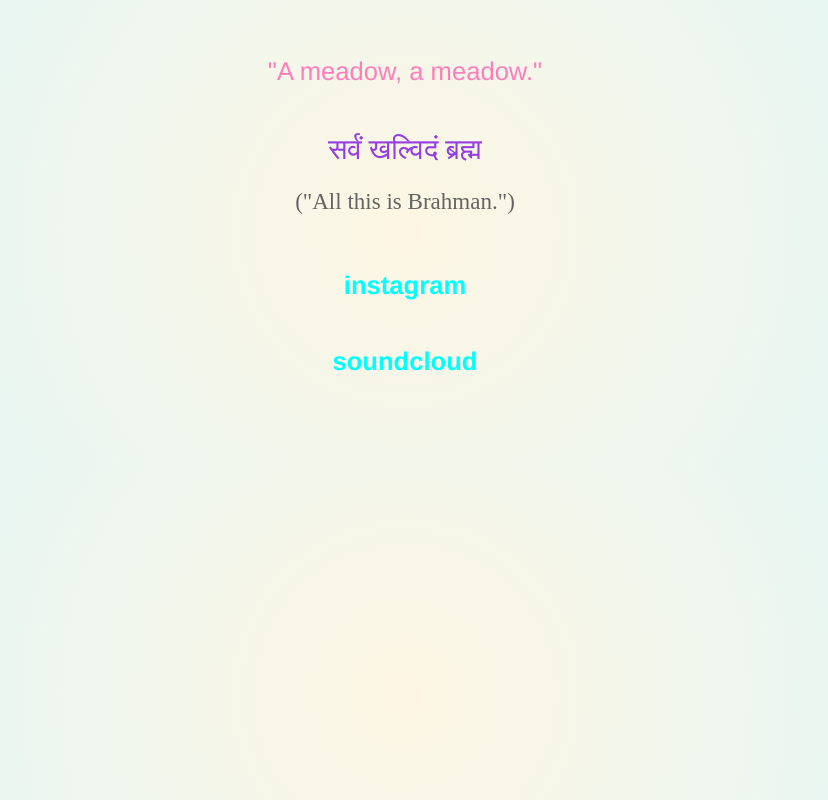
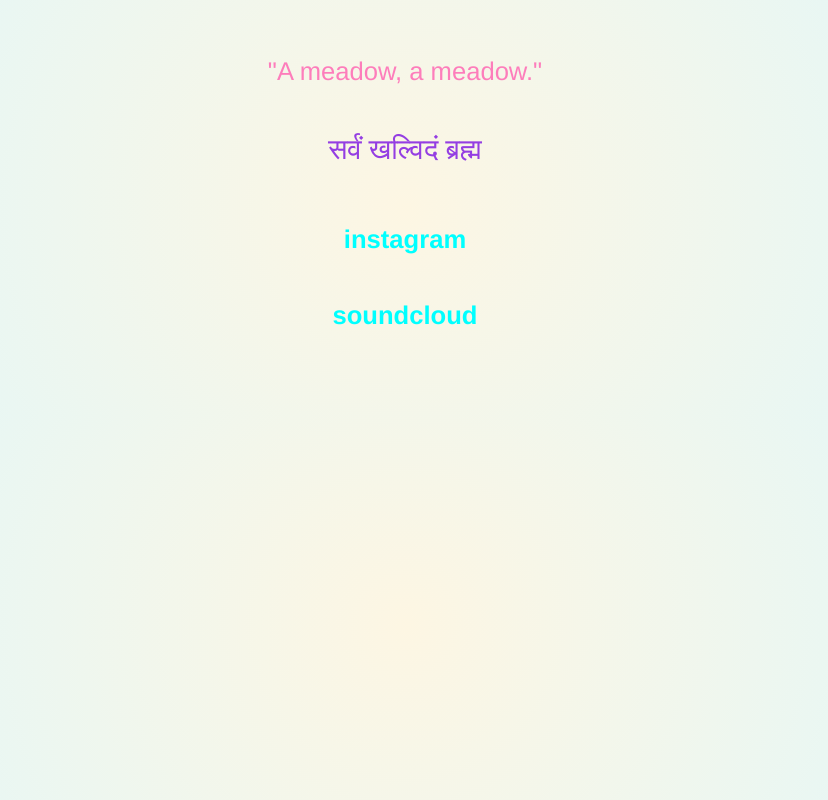
Before and after one commit to mutilans/mutilans.github.io, a plain HTML site: page index.html in a window 1280 px wide. Shown: the whole page, without its empty margins (235-1063 px from the left). Drawn offline with Linux system fonts and the light colour scheme; a web font is replaced by a local one.

Commit message:
Update index.html

```diff
--- a/index.html
+++ b/index.html
@@ -69,7 +69,6 @@
 
     <div class="sanskrit">
         सर्वं खल्विदं ब्रह्म
-        <span class="translation">("All this is Brahman.")</span>
     </div>
 
     <nav>
```
